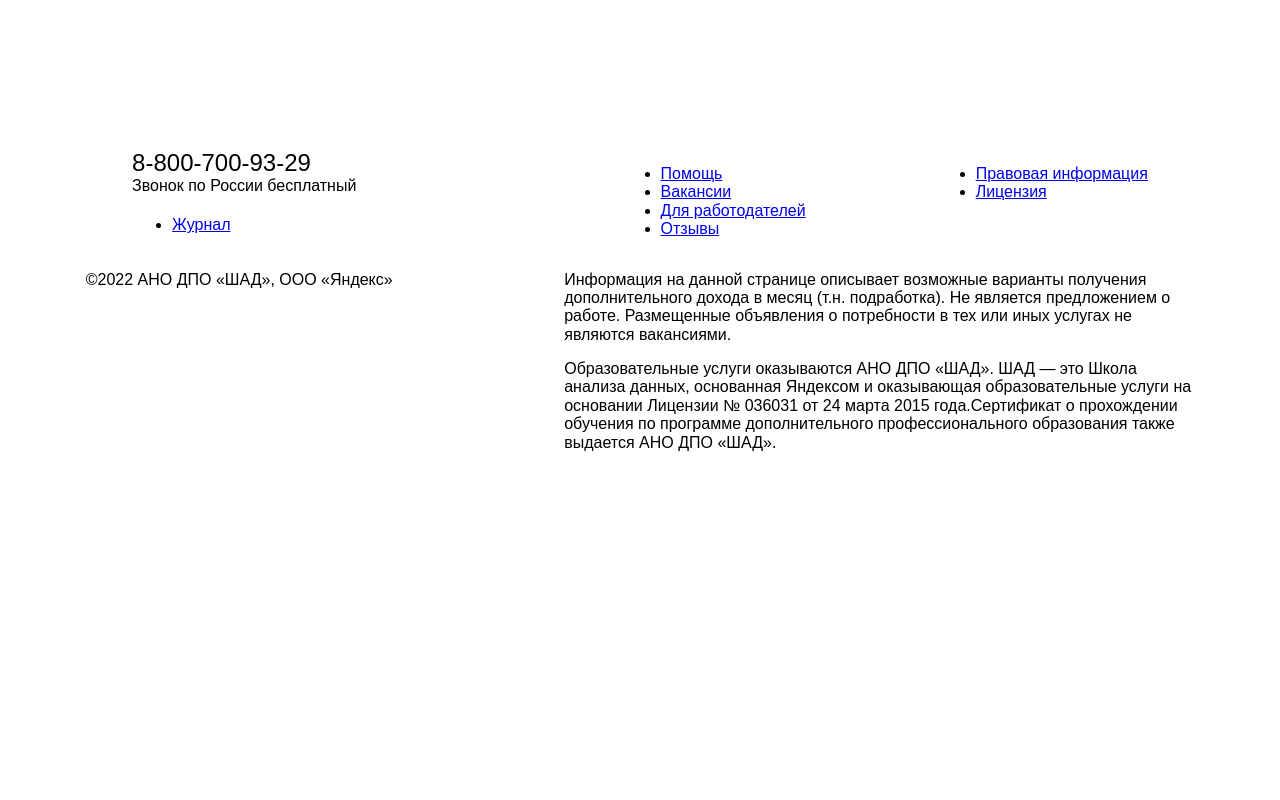
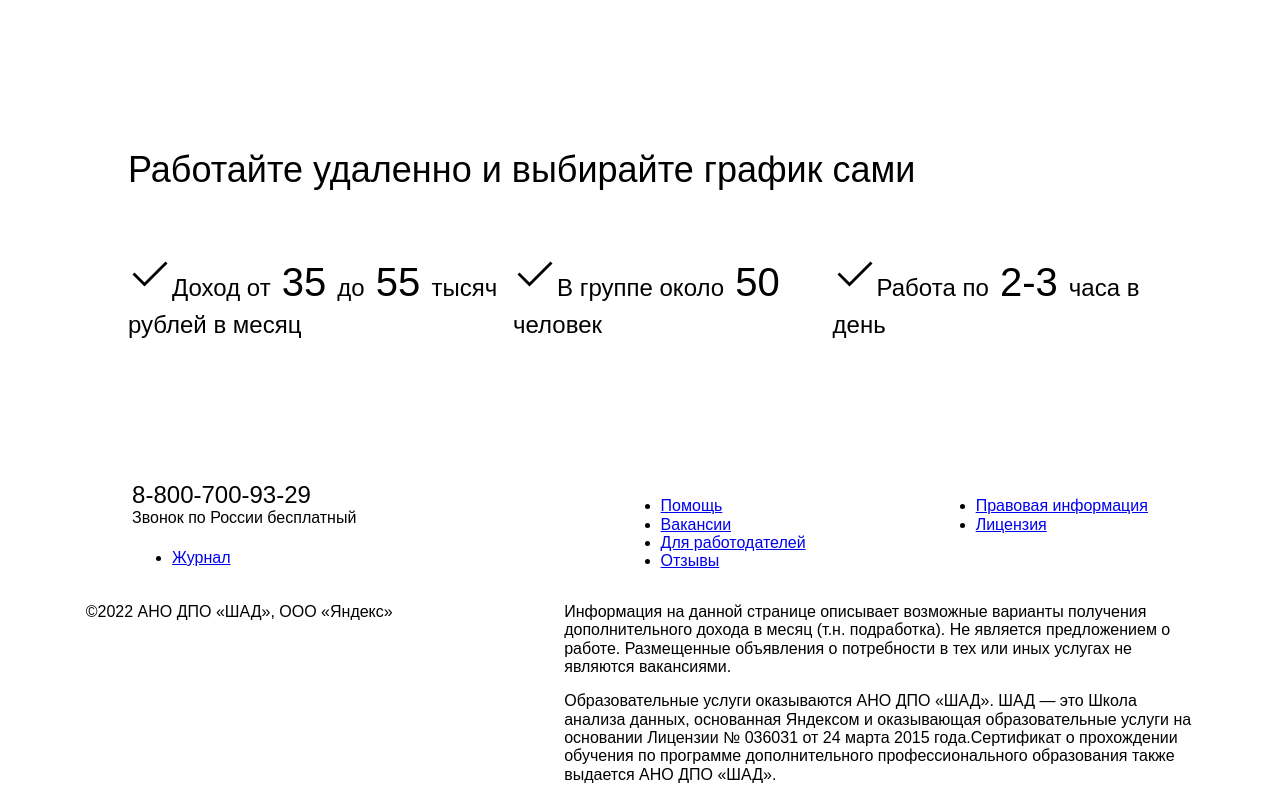
Before and after one commit to NurgaleevaDi/hr-landing, a React (Create React App) app: page / in a window 1280 px wide. Shown: the part 1801-2601 px from the top of the page. Before the commit the page ends 2269 px from the top, so only its background shows below. Built offline with nearby package versions, Linux system fonts and the light colour scheme.

Commit message:
shedule html+css

```diff
--- a/src/components/App.js
+++ b/src/components/App.js
@@ -3,6 +3,7 @@ import Roles from './Roles/Roles';
 import Tasks from './Tasks/Tasks';
 import Expert from './Expert/Expert';
 import Footer from './Footer/Footer';
+import Schedule from './Schedule/Schedule';
 
 function App() {
   return (
@@ -10,6 +11,7 @@ function App() {
       <Tasks />
       <Expert />
       <Roles />
+      <Schedule />
       <Footer />
     </>
   );
--- a/src/components/Footer/Footer.js
+++ b/src/components/Footer/Footer.js
@@ -3,7 +3,6 @@ import React from 'react';
 function Footer() {
   return (
     <footer className="footer">
-
       <div className='footer__container-first'>
         <div className="footer__contacts">
           <p className="footer__tel">8-800-700-93-29</p>
@@ -21,7 +20,6 @@ function Footer() {
           <li className='footer__nav-link'><a className='link' href="https://code.s3.yandex.net/License%20YSDA.pdf" target="_blank" rel="noreferrer">Лицензия</a></li>
         </ul>
       </div>
-
       <div className='footer__container-second'>
         <p className='footer__copyright'>&copy;2022 АНО ДПО «ШАД», ООО «Яндекс»</p>
         <div className='footer__legal-info'>
@@ -34,7 +32,6 @@ function Footer() {
             профессионального образования также выдается АНО ДПО «ШАД».</p>
         </div>
       </div>
-
     </footer>
   );
 }
--- /dev/null
+++ b/src/components/Schedule/Schedule.css
@@ -0,0 +1,32 @@
+.schedule{
+  margin-bottom: 140px;
+  padding-left: 128px;
+  padding-right: 128px;
+}
+.schedule__title {
+  font-style: normal;
+  font-weight: 400;
+  font-size: 36px;
+  line-height: 1.17;
+  margin: 0;
+  margin-bottom: 60px;
+}
+
+.schedule__list {
+  display: flex;
+  list-style: none;
+  justify-content: space-around;
+  padding: 0;
+}
+
+.schedule__points {
+  font-style: normal;
+  font-weight: 400;
+  font-size: 24px;
+  line-height: 1.33;
+  max-width: 385px;
+}
+
+.schedule__span{
+  font-size: 40px;
+}
--- /dev/null
+++ b/src/components/Schedule/Schedule.js
@@ -0,0 +1,26 @@
+import React from 'react';
+import check from './images/check-mark.png';
+
+function Schedule() {
+  return (
+    <section className='schedule'>
+      <h2 className='schedule__title'>Работайте удаленно и выбирайте график сами</h2>
+      <ul className='schedule__list'>
+        <li className='schedule__points'>
+          <img src={check}></img>
+          Доход от<span className='schedule__span'> 35 </span>
+          до<span className='schedule__span'> 55 </span>тысяч рублей в месяц
+        </li>
+        <li className='schedule__points'>
+          <img src={check}></img>
+          В группе около<span className='schedule__span'> 50 </span>человек
+        </li>
+        <li className='schedule__points'>
+          <img src={check}></img>
+          Работа по<span className='schedule__span'> 2-3 </span>часа в день
+        </li>
+      </ul>
+    </section>
+  );
+}
+export default Schedule;
--- a/src/index.css
+++ b/src/index.css
@@ -1,9 +1,7 @@
 @import url(./vendor/normalize.css);
 @import url(./components/app.css);
 @import url(./components/Roles/Roles.css);
-
 @import url(./components/Tasks/Tasks.css);
-
 @import url(./components/Expert/Expert.css);
-
+@import url(./components/Schedule/Schedule.css);
 @import url(./components/Footer/Footer.css);
```
Also changed, not shown: src/components/Schedule/images/check-mark.png (added).
